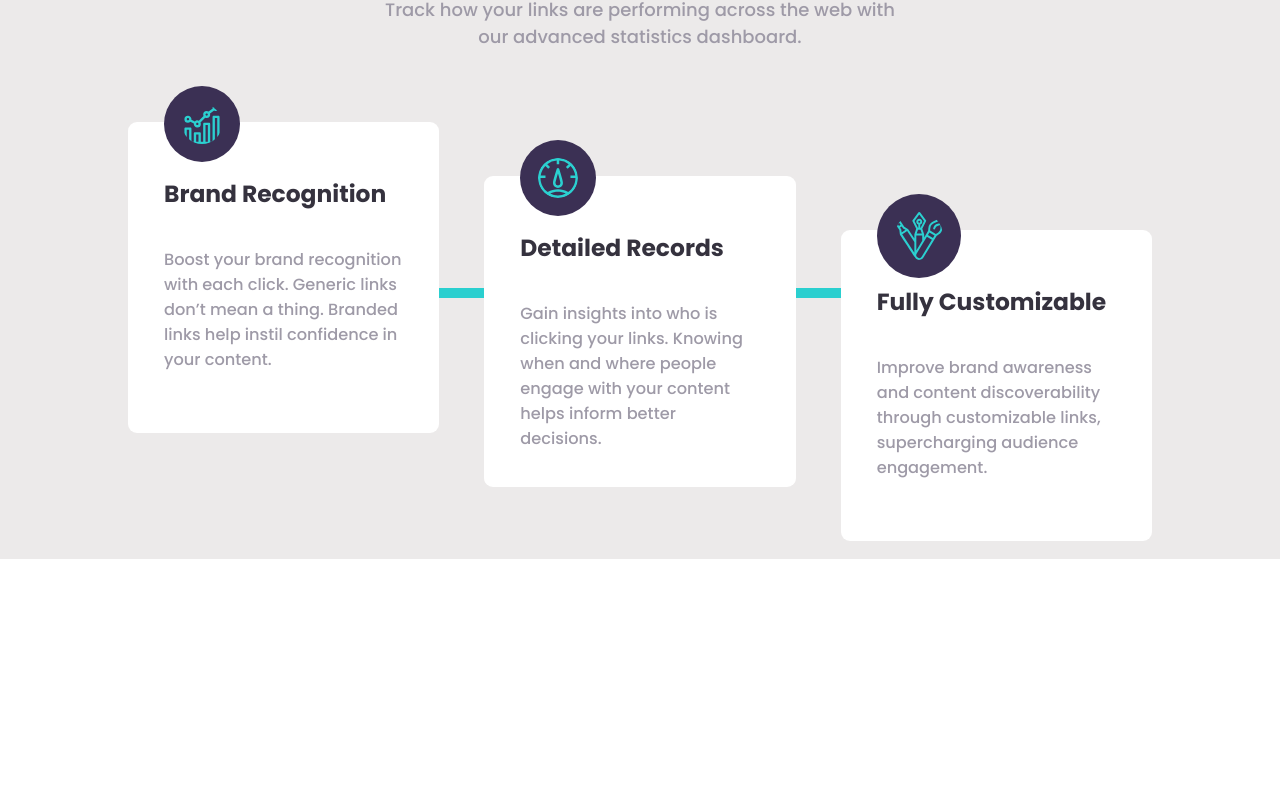
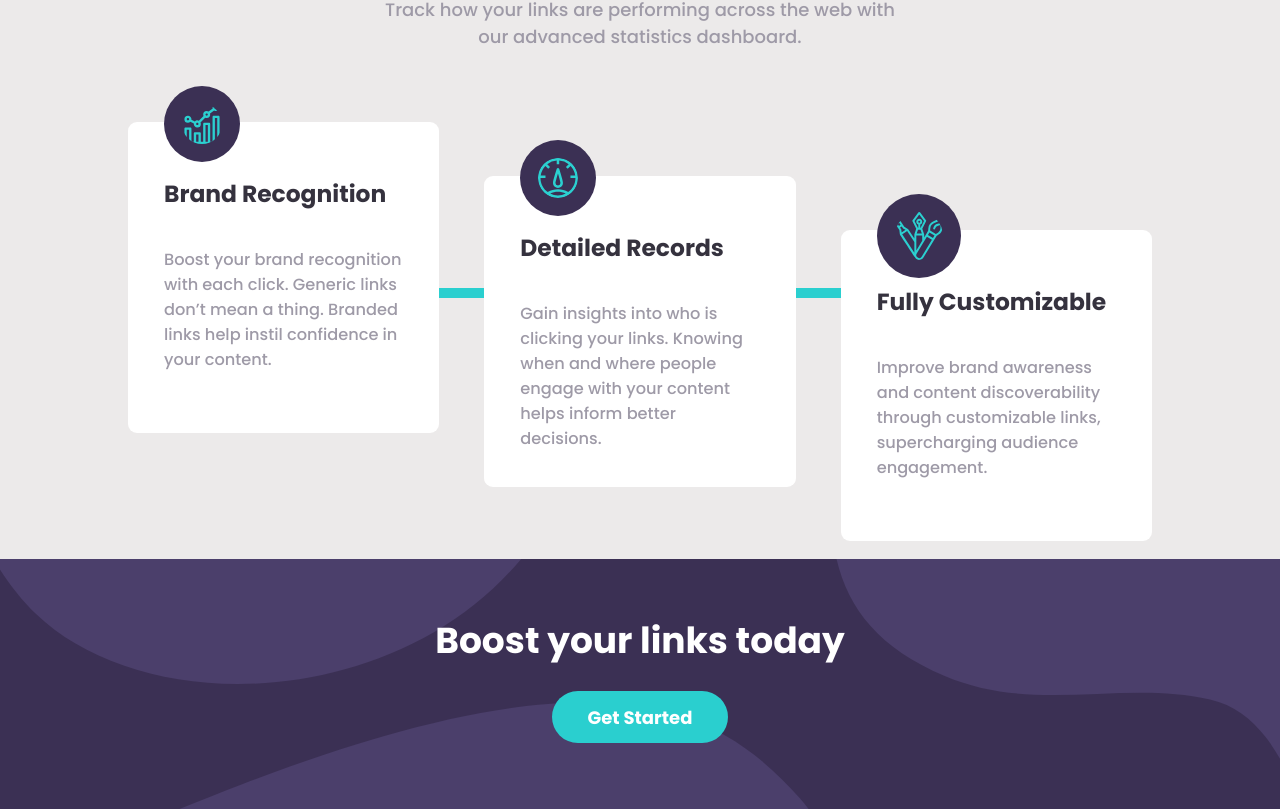
Before and after one commit to Janssenhidal/Shortify_URL, a Vue app in the folder app/: page / in a window 1280 px wide. Shown: the part 1043-1852 px from the top of the page. Before the commit the page ends 1602 px from the top, so only its background shows below. Built offline with nearby package versions, Linux system fonts and the light colour scheme.

Commit message:
Added Booster Component

```diff
--- a/app/src/App.vue
+++ b/app/src/App.vue
@@ -2,12 +2,14 @@
   <Header />
   <Illustration />
   <Cards />
+  <Booster />
 </template>
 
 <script>
 import Header from "./components/Header.vue";
 import Illustration from "./components/Illustration.vue";
 import Cards from "./components/Cards.vue";
+import Booster from "./components/Booster.vue";
 
 export default {
   name: "App",
@@ -15,6 +17,7 @@ export default {
     Header,
     Illustration,
     Cards,
+    Booster,
   },
 };
 </script>
--- /dev/null
+++ b/app/src/components/Booster.vue
@@ -0,0 +1,40 @@
+<template>
+  <section class="boost">
+    <h1>Boost your links today</h1>
+    <a href="#">Get Started</a>
+  </section>
+</template>
+
+<script>
+export default {
+  name: "Booster",
+};
+</script>
+
+<style lang="scss" scoped>
+.boost {
+  text-align: center;
+  background-image: url("../assets/images/bg-boost-desktop.svg");
+  background-repeat: no-repeat;
+  background-size: cover;
+  background-color: hsl(257, 27%, 26%);
+  height: 250px;
+  h1 {
+    color: #fff;
+    font-size: 2rem;
+    padding-top: 3rem;
+    padding-bottom: 2rem;
+  }
+  a {
+    text-decoration: none;
+    color: #fff;
+    background-color: hsl(180, 66%, 49%);
+    padding: 0.75rem 2rem;
+    border-radius: 1.5rem;
+    font-weight: 700;
+    &:hover {
+      opacity: 0.8;
+    }
+  }
+}
+</style>
```
